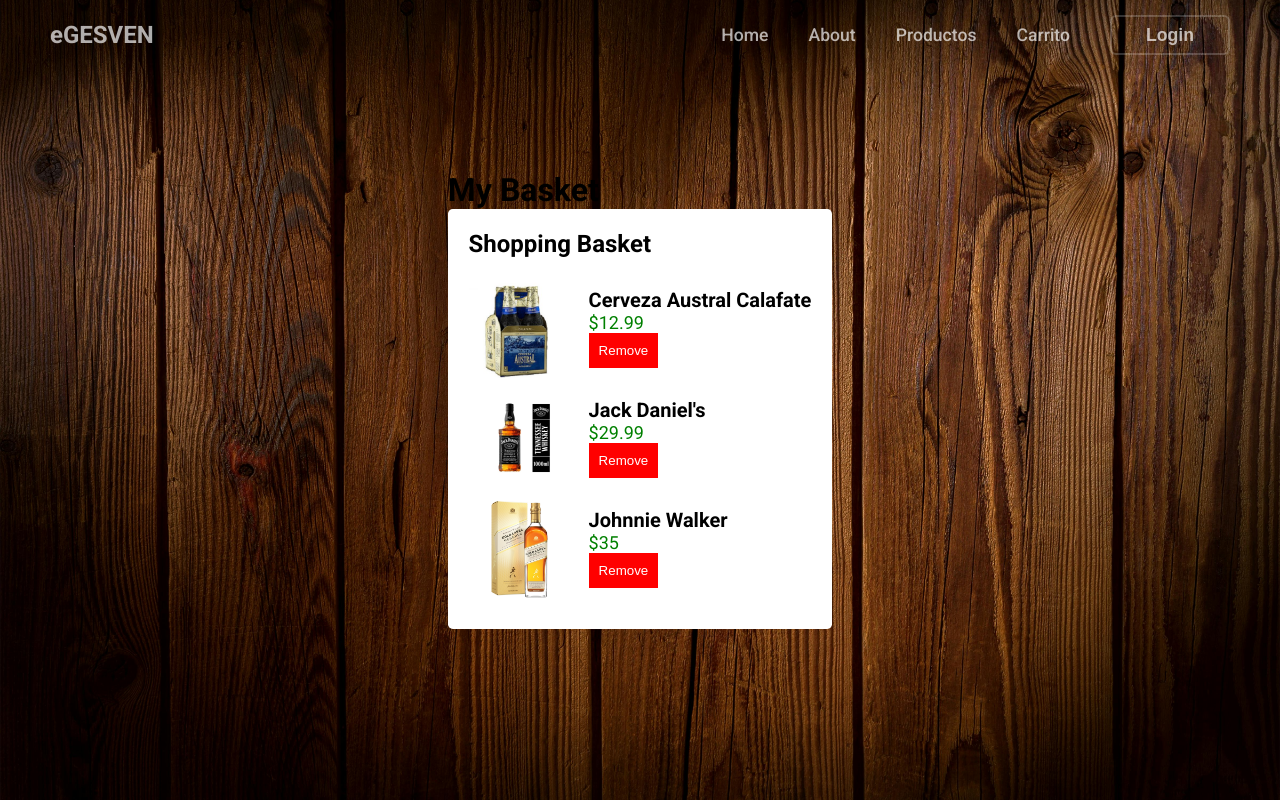
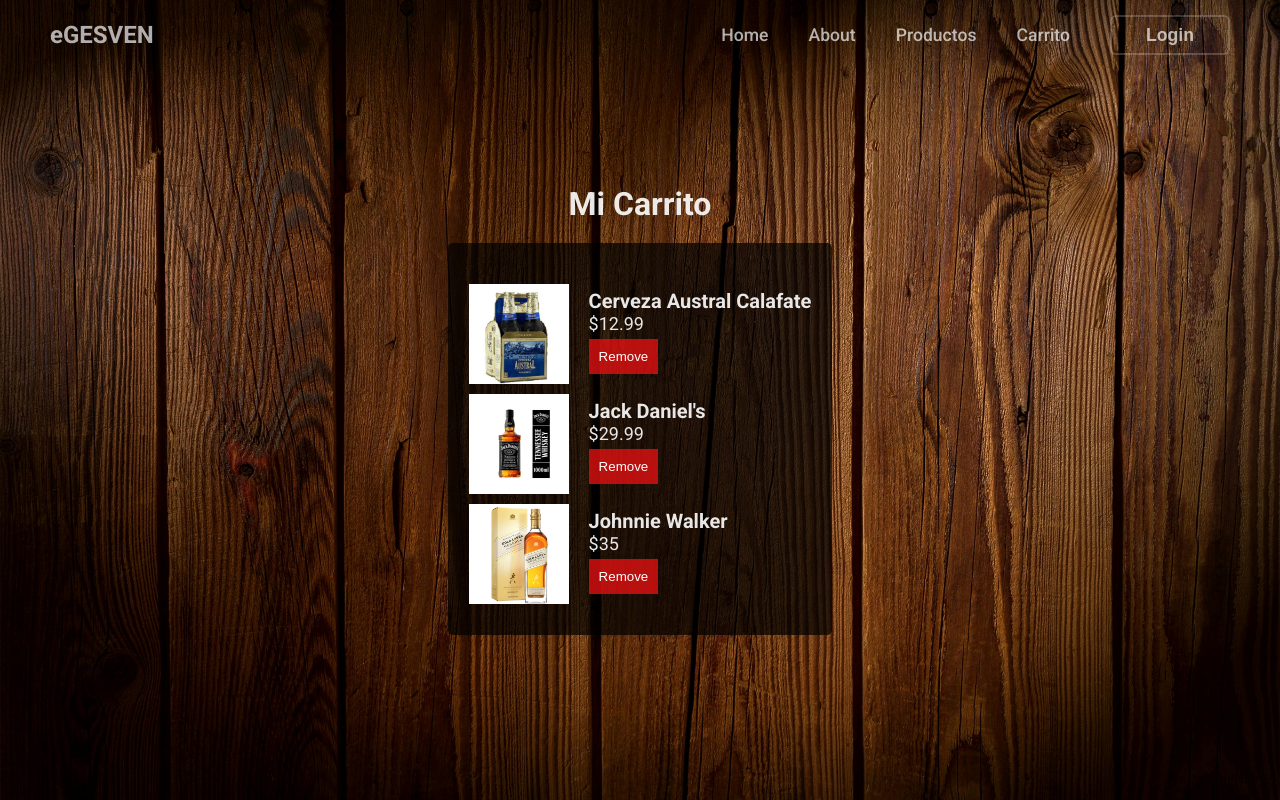
Before and after one commit to MaximilianoMO95/eGESVEN, a React (Vite) app in the folder eGESVEN/: page /Basket in a window 1280 px wide. Built offline with nearby package versions, Linux system fonts and the light colour scheme.

Commit message:
CSS Stlyes

```diff
--- a/eGESVEN/src/components/Basket.jsx
+++ b/eGESVEN/src/components/Basket.jsx
@@ -4,9 +4,9 @@
 function BasketC({ basketItems, onRemoveItem }) {
   return (
     <div className={BasketCSS.container}>
-      <h2 className={BasketCSS.title}>Shopping Basket</h2>
+      <h2 className={BasketCSS.title}></h2>
       {basketItems.length === 0 ? (
-        <p className={BasketCSS.empty}>Your basket is empty</p>
+        <p className={BasketCSS.empty}>Tu carrito esta vacio</p>
       ) : (
         <ul className={BasketCSS.items}>
           {basketItems.map((item) => (
--- a/eGESVEN/src/components/Basket.module.css
+++ b/eGESVEN/src/components/Basket.module.css
@@ -1,12 +1,16 @@
 .container {
   padding: 1.3em;
-  background-color: #FFF;
+  background-color: hsla(0, 0%, 0%, 0.7);
   border-radius: 0.3em;
+  color: hsla(0, 0%, 100%, 0.9);
+  width: 100%;
 }
 
 .title {
   font-size: 24px;
   margin-bottom: 20px;
+  text-align: center;
+
 }
 
 .empty {
@@ -43,13 +47,14 @@
 
 .itemPrice {
   font-size: 18px;
-  color: green;
+  color: hsla(0, 0%, 100%, 0.9);
 }
 
 .itemBtn {
-  background-color: red;
+  background-color: rgba(228, 17, 17, 0.781);
   color: white;
   border: none;
   padding: 10px;
   cursor: pointer;
+  margin: 5px 0;
 }
--- a/eGESVEN/src/index.css
+++ b/eGESVEN/src/index.css
@@ -29,3 +29,9 @@
 
   display: flex;
 }
+
+.basketTittle {
+  text-align: center;
+  margin: 20px 0;
+  color: hwb(0 100% 0% / 0.9);
+}
--- a/eGESVEN/src/pages/Basket.jsx
+++ b/eGESVEN/src/pages/Basket.jsx
@@ -1,7 +1,6 @@
 import React, { useState } from "react";
 import Header from "../components/Header";
 import BasketC from "../components/Basket";
-
 import calafateImage from '../assets/calafate.jpg';
 import jackImage from '../assets/jack-daniels.jpg'
 import johnieImage from '../assets/Jw.jpg'
@@ -50,7 +49,7 @@
     <>
       <Header />
       <main>
-        <h1>My Basket</h1>
+        <h1 className="basketTittle">Mi Carrito</h1>
         <BasketC basketItems={basketItems} onRemoveItem={handleRemoveItem} />
       </main>
     </>
```
